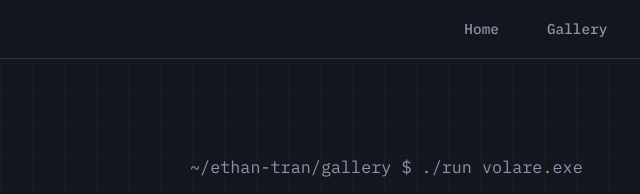
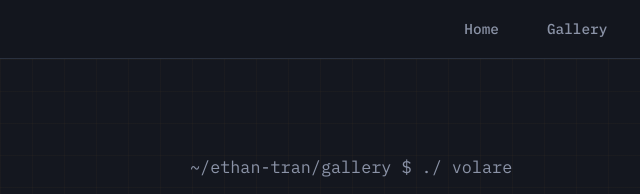
Before and after one commit to ETTRAN777/portfolio, a plain HTML site: page volare.html in a window 1280 px wide. Shown: the top 194 px of the page, 0-640 px from the left. Drawn offline with Linux system fonts and the light colour scheme.

Commit message:
Update terminal command in volare.html

```diff
--- a/volare.html
+++ b/volare.html
@@ -22,7 +22,7 @@
     </nav>
     <header id="subhero">
         <div class="hero-content">
-            <p class="terminal-prompt"><span class="prompt-symbol">~/ethan-tran/gallery $</span> <span data-type-text="./run volare.exe"></span><span class="cursor-blink"></span></p>
+            <p class="terminal-prompt"><span class="prompt-symbol">~/ethan-tran/gallery $</span> <span data-type-text="./ volare"></span><span class="cursor-blink"></span></p>
             <h1>Volare</h1>
         </div>
     </header>
```
